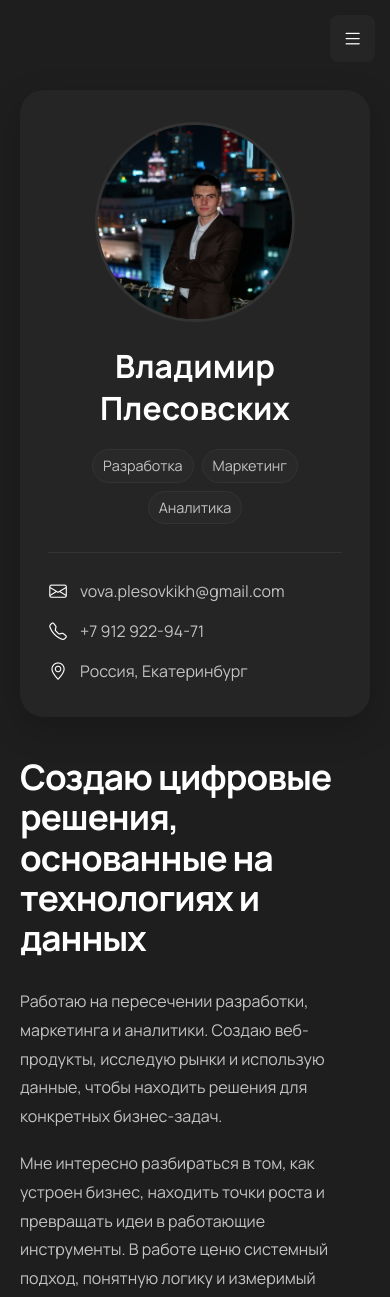
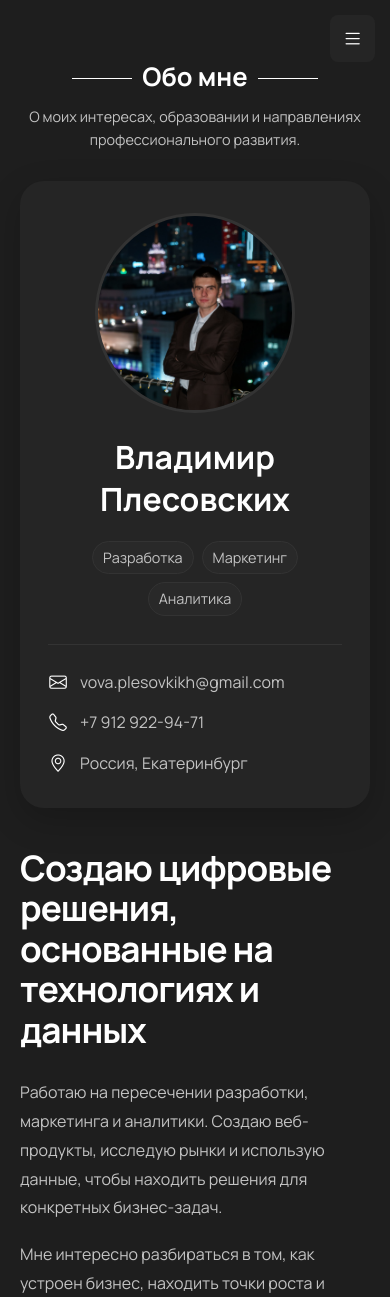
Before and after one commit to VVP04/resume, a Django app: page /about/ in a window 390 px wide. Shown: the top 1297 px of the page. Run offline with Django 5.2, Linux system fonts and the light colour scheme.

Commit message:
feat: add shared page header

```diff
--- a/static/main/css/style.css
+++ b/static/main/css/style.css
@@ -12,11 +12,16 @@
 
 /* ===== Base ===== */
 
+html {
+    scroll-behavior: smooth;
+}
+
 body {
-    display: flex;
     min-height: 100vh;
     margin: 0;
+
     font-family: "Manrope", sans-serif;
+
     background-color: var(--bg-main);
     color: var(--text-primary);
 }
@@ -88,8 +93,8 @@ body {
 
 .sidebar .nav-link:hover,
 .sidebar .nav-link.active {
+    background-color: var(--hover);
     color: var(--text-primary);
-    background-color: var(--hover);
 }
 
 .sidebar .nav-link i {
@@ -135,6 +140,7 @@ body {
 .social-links a:hover {
     background-color: #333333;
     color: var(--text-primary);
+
     transform: translateY(-3px);
 }
 
@@ -159,17 +165,68 @@ body {
 
 .main-content {
     display: flex;
-    flex: 1;
     flex-direction: column;
+
+    min-height: 100vh;
 
     margin-left: 360px;
     margin-right: 40px;
-    padding-top: 40px;
 }
 
 main {
     flex: 1;
+    width: 100%;
     background-color: var(--bg-main);
+}
+
+
+/* ===== Page header ===== */
+
+.page-header {
+    width: 100%;
+    margin: 0;
+    padding: 50px 0 0;
+
+    text-align: center;
+}
+
+.page-title {
+    display: flex;
+    align-items: center;
+    justify-content: center;
+    gap: 16px;
+
+    margin: 0 0 12px;
+
+    color: var(--text-primary);
+
+    font-size: 2rem;
+    font-weight: 700;
+    line-height: 1.3;
+}
+
+.page-title::before,
+.page-title::after {
+    content: "";
+
+    width: 60px;
+    height: 1px;
+
+    flex-shrink: 0;
+
+    background-color: var(--text-primary);
+    transform: translateY(2px);
+}
+
+.page-subtitle {
+    max-width: 600px;
+
+    margin: 0 auto;
+
+    color: var(--text-muted);
+
+    font-size: 0.95rem;
+    line-height: 1.6;
 }
 
 
@@ -212,11 +269,27 @@ footer {
 
 /* ===== Responsive ===== */
 
+@media (max-width: 1000px) {
+
+    .sidebar {
+        left: 25px;
+        width: 260px;
+    }
+
+    .main-content {
+        margin-left: 325px;
+        margin-right: 30px;
+    }
+}
+
+
 @media (max-width: 768px) {
 
     .sidebar {
         top: 10px;
         left: 10px;
+
+        width: 280px;
 
         transform: translateX(-120%);
 
@@ -228,9 +301,26 @@ footer {
     }
 
     .main-content {
+        min-height: 100vh;
+
         margin-left: 10px;
         margin-right: 10px;
+    }
+
+    .page-header {
         padding-top: 60px;
+    }
+
+    .page-title {
+        gap: 10px;
+
+        font-size: 1.6rem;
+    }
+
+    .page-subtitle {
+        padding: 0 10px;
+
+        font-size: 0.9rem;
     }
 
     .mobile-toggle {
--- a/templates/about.html
+++ b/templates/about.html
@@ -8,6 +8,14 @@
     rel="stylesheet"
     href="{% static 'main/css/about.css' %}"
 >
+{% endblock %}
+
+{% block page_title %}
+Обо мне
+{% endblock %}
+
+{% block page_subtitle %}
+О моих интересах, образовании и направлениях профессионального развития.
 {% endblock %}
 
 {% block content %}
--- a/templates/base.html
+++ b/templates/base.html
@@ -59,9 +59,9 @@
     <!-- Sidebar navigation -->
     <aside class="sidebar" id="sidebar">
 
-        <!-- Main navigation -->
         <nav>
             <ul class="nav">
+
                 <li>
                     <a
                         class="nav-link {% if request.resolver_match.url_name == 'home' %}active{% endif %}"
@@ -111,8 +111,10 @@
                         Контакты
                     </a>
                 </li>
+
             </ul>
         </nav>
+
         <!-- Social media links -->
         <div class="social-links text-center">
 
@@ -137,7 +139,7 @@
             </a>
 
             <a
-                href="https://www.linkedin.com/in/%D0%B2%D0%BB%D0%B0%D0%B4%D0%B8%D0%BC%D0%B8%D1%80-%D0%BF%D0%BB%D0%B5%D1%81%D0%BE%D0%B2%D1%81%D0%BA%D0%B8%D1%85-3150b742a/"
+                href="https://www.linkedin.com/in/%D0%B2%D0%BB%D0%B0%D0%B4%D0%B8%D0%BC%D0%B8%D1%80-%D0%BF%D0%BB%D0%B5%D1%81%D0%BE%D0%B2%D0%BA%D0%B8%D1%85-3150b742a/"
                 class="linkedin"
                 title="LinkedIn"
                 target="_blank"
@@ -158,21 +160,42 @@
                     alt="MAX"
                 >
             </a>
+
         </div>
+
     </aside>
+
 
     <!-- Main content -->
     <div class="main-content">
 
+        <!-- Page header -->
+        {% block page_header %}
+        <div class="page-header">
+
+            <h2 class="page-title">
+                {% block page_title %}{% endblock %}
+            </h2>
+
+            <p class="page-subtitle">
+                {% block page_subtitle %}{% endblock %}
+            </p>
+
+        </div>
+        {% endblock %}
+
+
         <main>
             {% block content %}{% endblock %}
         </main>
+
 
         <footer>
             © {% now "Y" %} Владимир Плесовских
         </footer>
 
     </div>
+
 
     <!-- Bootstrap 5 JavaScript -->
     <script
--- a/templates/home.html
+++ b/templates/home.html
@@ -9,6 +9,8 @@
     href="{% static 'main/css/home.css' %}"
 >
 {% endblock %}
+
+{% block page_header %}{% endblock %}
 
 {% block content %}
 
```
